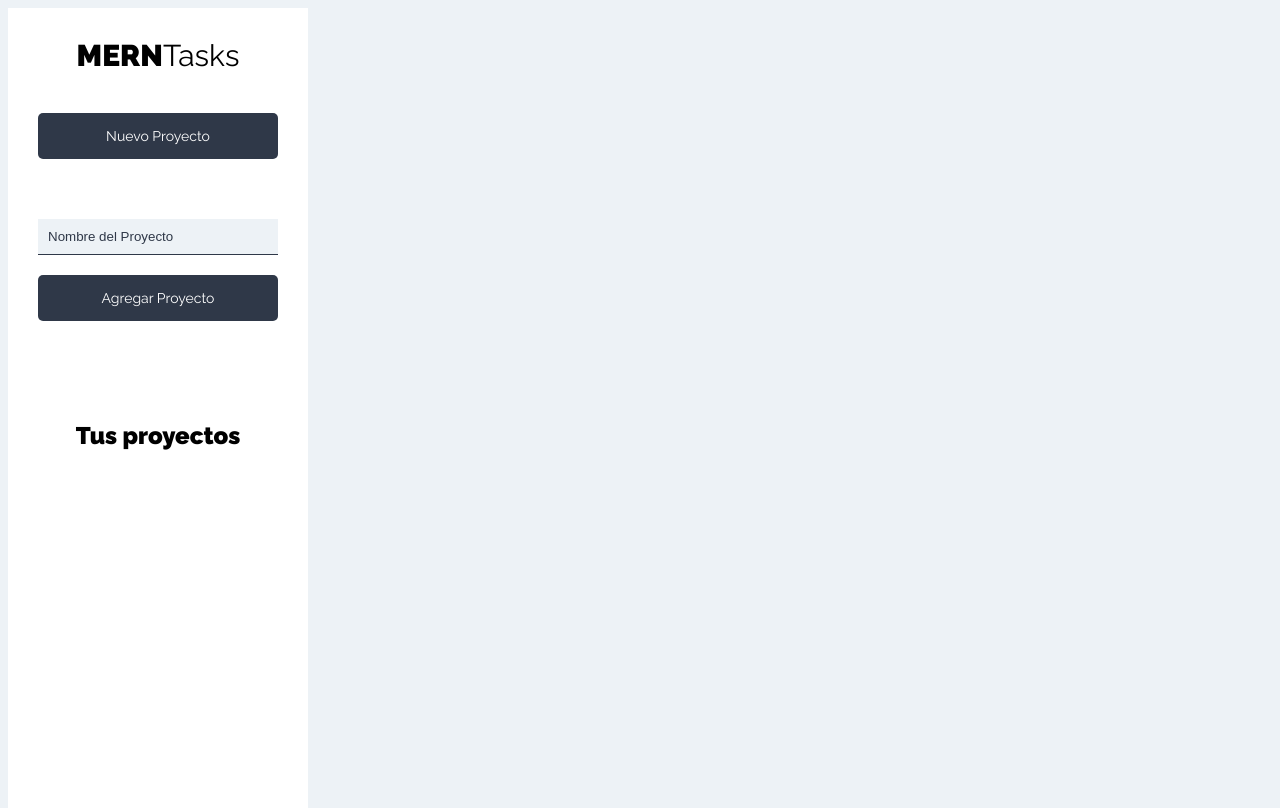
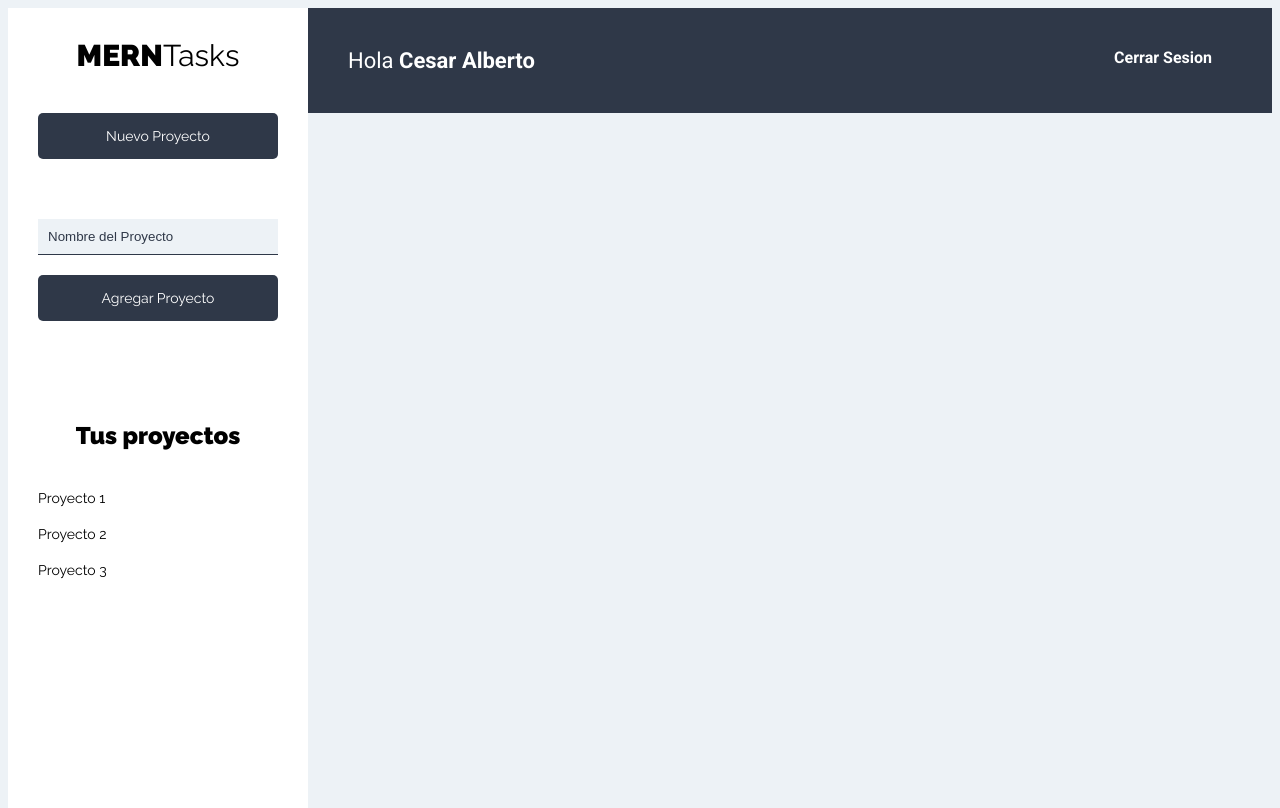
Before and after one commit to cesarbeloqui/administradorDeProyectos, a React (Vite) app in the folder cliente/: page /proyectos in a window 1280 px wide. Built offline with nearby package versions, Linux system fonts and the light colour scheme.

Commit message:
header creado

```diff
--- /dev/null
+++ b/cliente/src/components/layout/Barra.jsx
@@ -0,0 +1,14 @@
+const Barra = () => {
+  return (
+    <header className="app-header">
+      <p className="nombre-usuario">
+        Hola <span>Cesar Alberto</span>
+      </p>
+      <nav className="nav-principal">
+        <a href="#!">Cerrar Sesion</a>
+      </nav>
+    </header>
+  );
+};
+
+export default Barra;
--- a/cliente/src/components/layout/Sidebar.jsx
+++ b/cliente/src/components/layout/Sidebar.jsx
@@ -1,4 +1,5 @@
 import NuevoProyecto from "../proyectos/NuevoProyecto";
+import ListadoProyectos from "../proyectos/ListadoProyectos";
 const Sidebar = () => {
   return (
     <aside>
@@ -8,6 +9,7 @@ const Sidebar = () => {
       <NuevoProyecto />
       <div className="proyectos">
         <h2>Tus proyectos</h2>
+        <ListadoProyectos />
       </div>
     </aside>
   );
--- a/cliente/src/components/proyectos/ListadoProyectos.jsx
+++ b/cliente/src/components/proyectos/ListadoProyectos.jsx
@@ -1,7 +1,24 @@
+import Proyecto from "./Proyecto";
+
 const ListadoProyectos = () => {
+  const proyectos = [
+    {
+      nombre: "Proyecto 1",
+    },
+    {
+      nombre: "Proyecto 2",
+    },
+    {
+      nombre: "Proyecto 3",
+    },
+  ];
   return (
+    <ul className="listado-proyectos">
+      {proyectos.map((proyecto) => (
+        <Proyecto key={proyecto.nombre} proyecto={proyecto} />
+      ))}
+    </ul>
+  );
+};
 
-  )
-}
-
-export default ListadoProyectos
+export default ListadoProyectos;
--- /dev/null
+++ b/cliente/src/components/proyectos/Proyecto.jsx
@@ -0,0 +1,13 @@
+import React from "react";
+
+const Proyecto = ({ proyecto }) => {
+  return (
+    <li key={proyecto.key}>
+      <button type="button" className="btn btn-blank">
+        {proyecto.nombre}
+      </button>
+    </li>
+  );
+};
+
+export default Proyecto;
--- a/cliente/src/components/proyectos/Proyectos.jsx
+++ b/cliente/src/components/proyectos/Proyectos.jsx
@@ -1,10 +1,12 @@
 import Sidebar from "../layout/Sidebar";
+import Barra from "../layout/Barra";
 
 const Proyectos = () => {
   return (
     <div className="contenedor-app">
       <Sidebar />
       <div className="seccion-principal">
+        <Barra />
         <main>
           <div className="contenedor-tareas"></div>
         </main>
--- a/cliente/src/index.css
+++ b/cliente/src/index.css
@@ -172,6 +172,7 @@ aside {
 
 .nav-principal a {
   font-weight: 900;
+  color: var(--blanco);
 }
 
 .nav-principal a:first-of-type {
```
